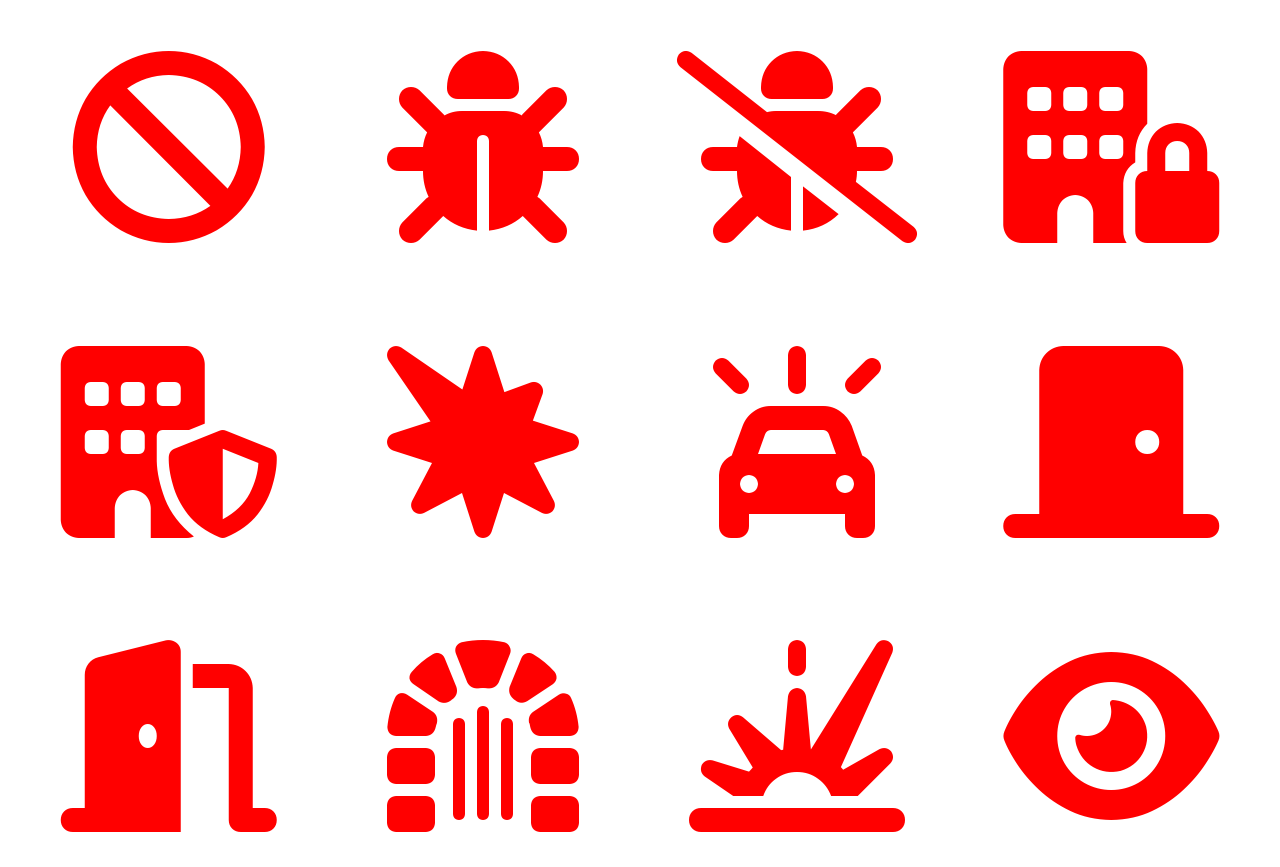
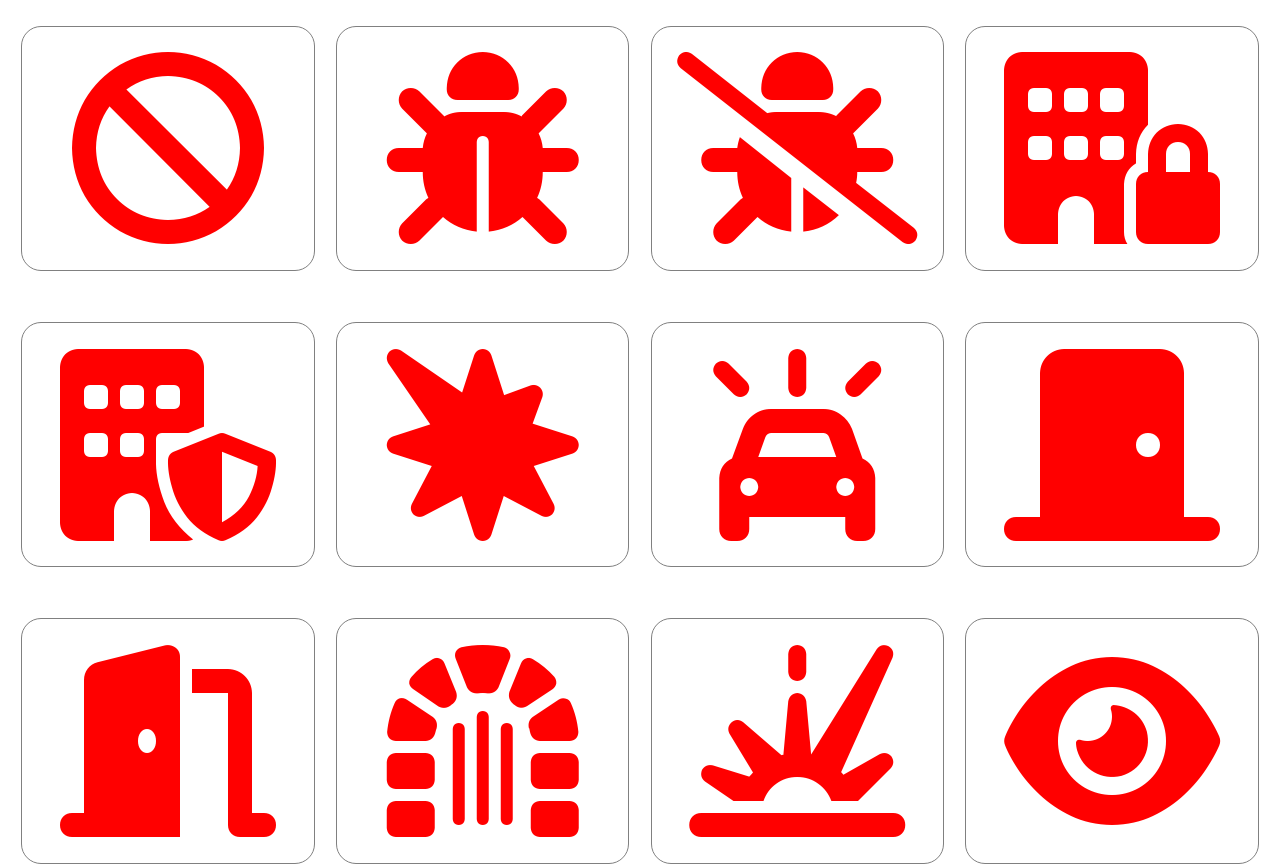
Before and after one commit to KeshavAbhishek/icons, a plain HTML site: page index.html in a window 1280 px wide. Shown: the top 867 px of the page. Drawn offline with Linux system fonts and the light colour scheme.

Commit message:
Add files via upload

```diff
--- a/index.html
+++ b/index.html
@@ -28,7 +28,7 @@
 			font-size: 12pc;
 			padding: 2%;
 			color: red;
-			/* border: 1px solid red; */
+			border: 1px solid grey;
 			margin: 2% 0;
 			position: relative;
 			border-radius: 20px;
@@ -50,13 +50,18 @@
 		}
 
 		i:hover{
-			color: #000 !important;
 			cursor: pointer;
 		}
 
 		i:hover{
 			background: rgba(255, 215, 0, 0.75);
 			color: crimson !important;
+			transition: background 0.45s ease;
+		}
+
+		i:not(:hover){
+			color: red !important;
+			background: white !important;
 			transition: background 0.45s ease;
 		}
 	</style>
```
